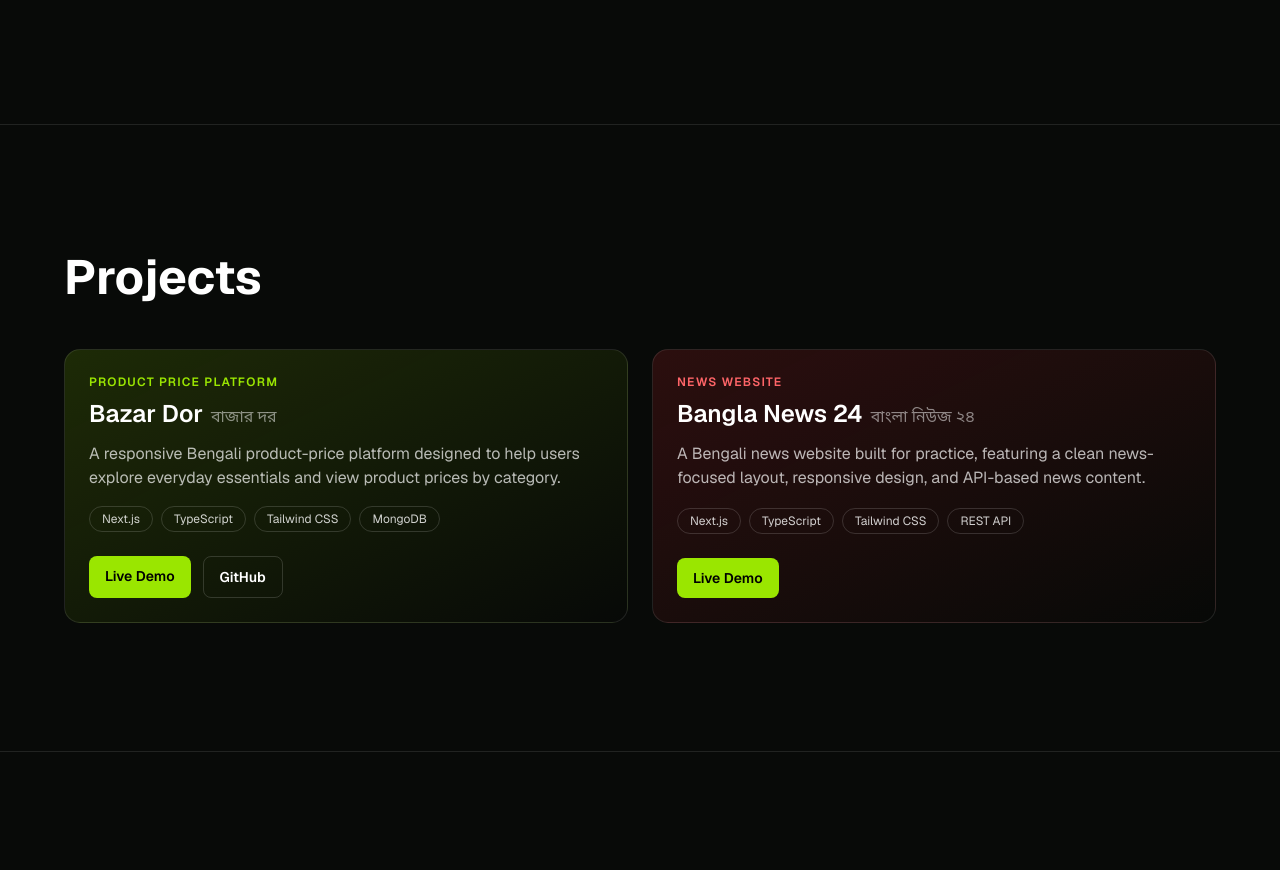
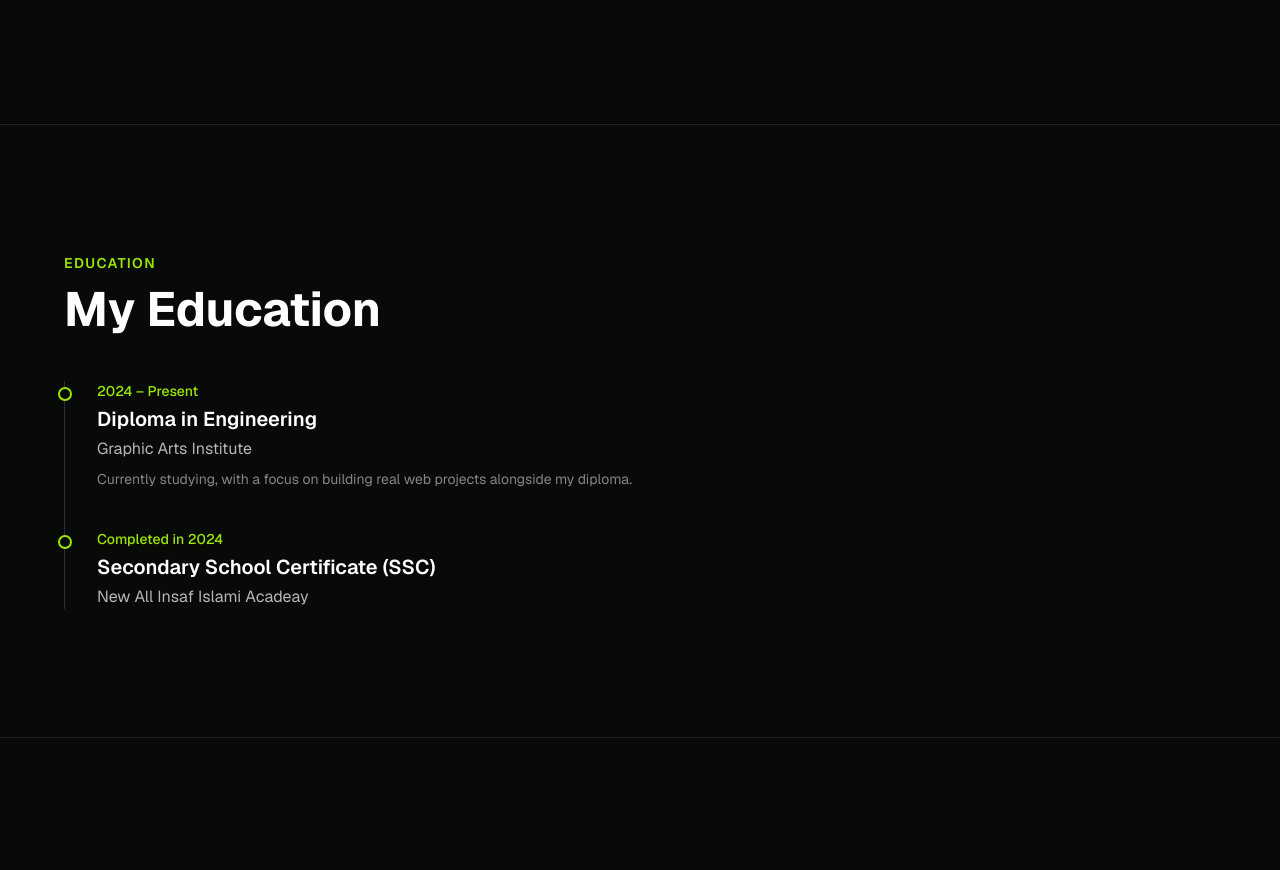
Before and after one commit to eng-sohid/Sohid-Portfolio, a Next.js app: page / in a window 1280 px wide. Shown: the part 1920-2790 px from the top of the page. Built offline with nearby package versions, Linux system fonts and the light colour scheme; no server answers.

Commit message:
Add 3D hero, sections, contact, education

```diff
--- a/src/app/page.tsx
+++ b/src/app/page.tsx
@@ -6,6 +6,7 @@ import Skills from "../components/sections/Skills";
 import Projects from "../components/sections/Projects";
 import Contact from "../components/sections/Contact";
 import Footer from "../components/Footer";
+import Education from "../components/sections/Education";
 
 export default function Home() {
   return (
@@ -15,6 +16,7 @@ export default function Home() {
         <Hero />
         <About />
         <Skills />
+        <Education />
         <Projects />
         <Contact />
       </main>
--- /dev/null
+++ b/src/components/sections/Education.tsx
@@ -0,0 +1,42 @@
+// src/components/sections/Education.tsx
+import Reveal from "../../components/Reveal";
+import { education } from "../../data/site";
+import { section, h2 } from "../../lib/styles";
+
+export default function Education() {
+  return (
+    <section id="education" className={section}>
+      <div className="mx-auto max-w-6xl">
+        <Reveal>
+          <p className="mb-3 text-sm font-semibold uppercase tracking-widest text-lime-400">
+            Education
+          </p>
+          <h2 className={h2}>My Education</h2>
+        </Reveal>
+
+        <ol className="relative mt-12 border-l border-white/15 pl-8">
+          {education.map((e, i) => (
+            <li key={e.degree} className="mb-10 last:mb-0">
+              <Reveal delay={i * 120}>
+                <span
+                  aria-hidden="true"
+                  className="absolute -left-[7px] mt-1.5 h-3.5 w-3.5 rounded-full border-2 border-lime-400 bg-[#080a08]"
+                />
+                <p className="text-sm font-medium text-lime-400">{e.period}</p>
+                <h3 className="mt-1 text-xl font-semibold text-white">
+                  {e.degree}
+                </h3>
+                <p className="mt-1 text-white/70">{e.institute}</p>
+                {e.note && (
+                  <p className="mt-2 max-w-2xl text-sm text-white/50">
+                    {e.note}
+                  </p>
+                )}
+              </Reveal>
+            </li>
+          ))}
+        </ol>
+      </div>
+    </section>
+  );
+}
--- a/src/data/site.ts
+++ b/src/data/site.ts
@@ -13,6 +13,7 @@ export const site = {
 export const navLinks = [
   { href: "#about", label: "About" },
   { href: "#skills", label: "Skills" },
+  { href: "#education", label: "Education" },
   { href: "#projects", label: "Projects" },
 ];
 
@@ -98,3 +99,24 @@ export const services = [
       "Connecting apps to REST APIs and MongoDB so content and data stay dynamic and easy to update.",
   },
 ];
+
+export type Education = {
+  degree: string;
+  institute: string;
+  period: string;
+  note?: string;
+};
+
+export const education: Education[] = [
+  {
+    degree: "Diploma in Engineering",
+    institute: "Graphic Arts Institute",
+    period: "2024 – Present",
+    note: "Currently studying, with a focus on building real web projects alongside my diploma.",
+  },
+  {
+    degree: "Secondary School Certificate (SSC)",
+    institute: "New All Insaf Islami Acadeay",
+    period: "Completed in 2024",
+  },
+];
```
